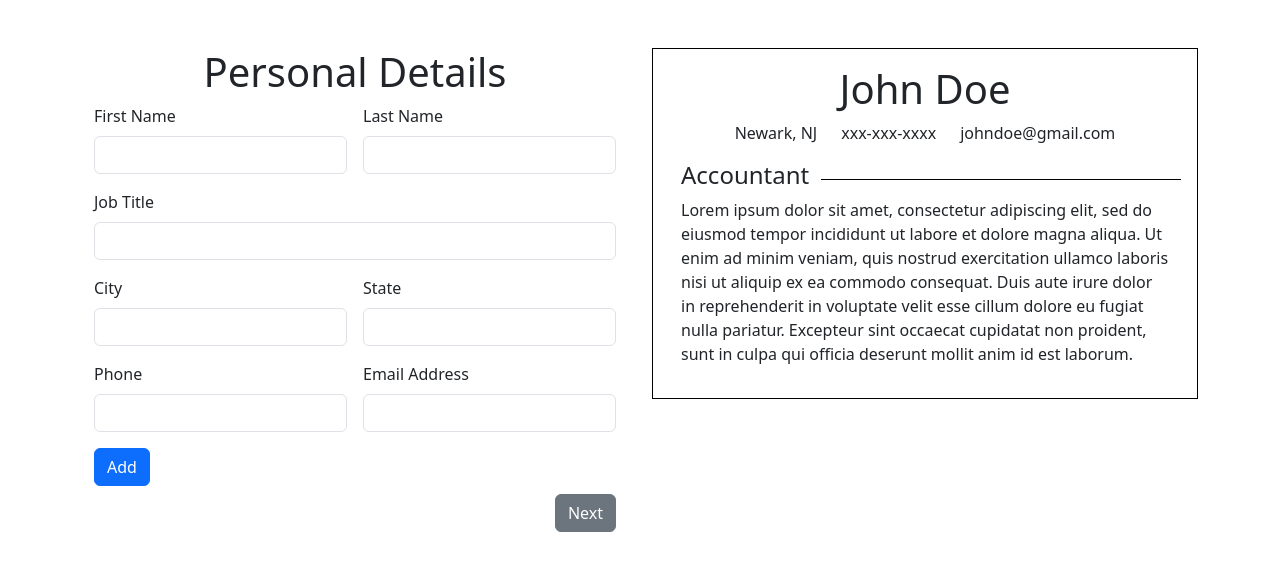
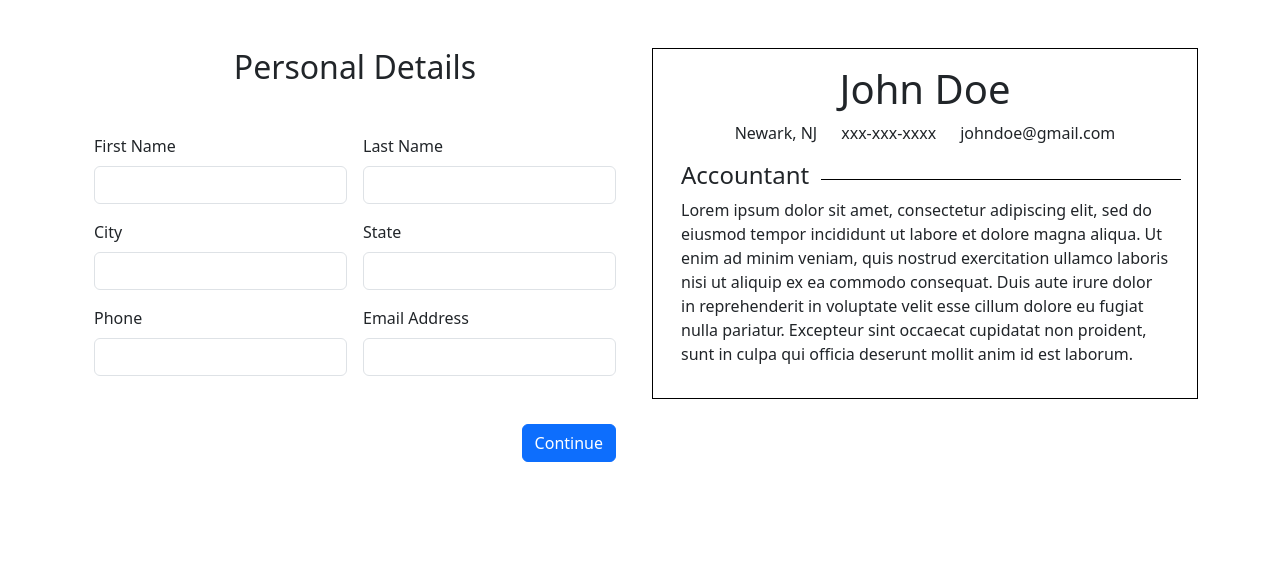
Before and after one commit to daliaahmed257/Resume-Maker, a React (Vite) app: page / in a window 1280 px wide. Shown: the top 570 px of the page. Built offline with nearby package versions, Linux system fonts and the light colour scheme.

Commit message:
button style and functionality

```diff
--- a/src/components/PersonalDetails.jsx
+++ b/src/components/PersonalDetails.jsx
@@ -1,7 +1,10 @@
 import { useState } from "react"
 import { Link } from "react-router-dom"
+import { useNavigate } from "react-router-dom"
 
 const PersonalDetails = ({ onFormSubmit }) => {
+
+    const navigate = useNavigate();
 
     const [userDetails, setUserDetails] = useState({
         firstname: 'John',
@@ -21,13 +24,13 @@ const PersonalDetails = ({ onFormSubmit }) => {
     const handleSubmit = (e) => {
         e.preventDefault();
         onFormSubmit(userDetails)
+        navigate('/summary')
     }
-
 
     return (
         <div className="container">
             <div className="forms">
-                <h1 className="text-center">Personal Details</h1>
+                <h2 className="text-center mb-5">Personal Details</h2>
                 <form className="row g-3" onSubmit={handleSubmit}>
                     <div className="col-6">
                         <label htmlFor="firstname" className="form-label">First Name</label>
@@ -37,11 +40,6 @@ const PersonalDetails = ({ onFormSubmit }) => {
                     <div className="col-6">
                         <label htmlFor="lastname" className="form-label">Last Name</label>
                         <input type="text" className="form-control" name="lastname" onChange={handleChange} />
-                    </div>
-
-                    <div className="col-12">
-                        <label htmlFor="jobtitle" className="form-label">Job Title</label>
-                        <input type="text" className="form-control" name="jobtitle" onChange={handleChange} />
                     </div>
 
                     <div className="col-6">
@@ -64,15 +62,14 @@ const PersonalDetails = ({ onFormSubmit }) => {
                         <input type="email" className="form-control" name="email" onChange={handleChange} />
                     </div>
 
-                    <div className="col-12">
+                    {/* <div className="col-12">
                         <button type="submit" className="btn btn-primary">Add</button>
+                    </div> */}
+
+                    <div className="d-flex justify-content-end mt-5">
+                        <button className="btn btn-primary" type="submit">Continue</button>
                     </div>
                 </form>
-            </div>
-            <div className="d-flex justify-content-end mt-2">
-                <Link to="/summary">
-                    <button className="btn btn-secondary">Next</button>
-                </Link>
             </div>
 
         </div>
--- a/src/components/Summ.jsx
+++ b/src/components/Summ.jsx
@@ -19,9 +19,8 @@ const Summ = ({ onFormSubmit }) => {
 
 
     return (
-        <div className="container ">
-            <div className="forms">
-                <h1 className="text-center">Summary</h1>
+        <div className="container">
+            <h2 className="text-center">Summary</h2>
             <form className="row g-3" onSubmit={handleSubmit}>
                 <div className="col-12">
                     <label htmlFor="jobtitle" className="form-label">Job Title</label>
@@ -33,20 +32,13 @@ const Summ = ({ onFormSubmit }) => {
                     <textarea className="form-control" name="summary" onChange={handleChange} />
                 </div>
 
-                    <div className="col-12">
-                        <button type="submit" className="btn btn-primary">Add</button>
+                <div className="d-flex justify-content-end mt-5" style={{ gap: '32px' }}>
+                    <Link to="/">
+                        <button className="btn btn-outline-secondary" type="submit">Back</button>
+                    </Link>
+                    <button className="btn btn-primary" type="submit">Continue</button>
                 </div>
             </form>
-            </div>
-            <div className="d-flex justify-content-between mt-2">
-                <Link to="/">
-                    <button className="btn btn-outline-secondary">Back</button>
-                </Link>
-                <Link to="/summary">
-                    <button className="btn btn-secondary">Next</button>
-                </Link>
-            </div>
-
         </div>
     )
 }
```
Lines whose indentation alone changed are shown as unchanged.
